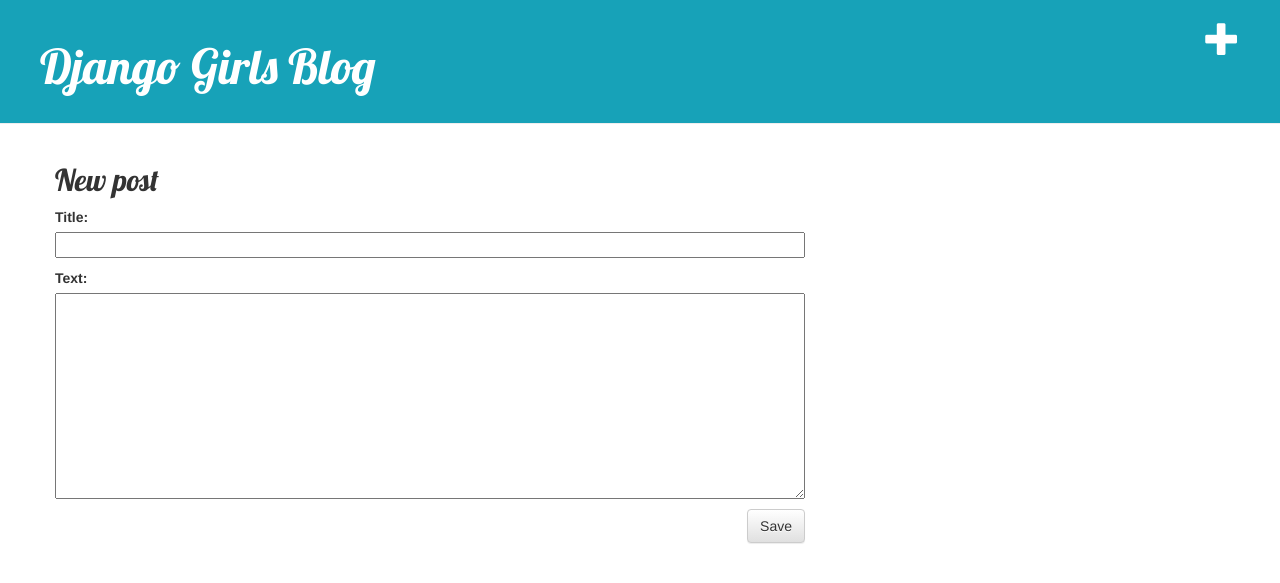
After one commit to jekapiotr99/aplikacje-int-22696-195ic, a Django app: page /post/new/ in a window 1280 px wide. The commit adds this page. Shown: the top 583 px of the page. Run offline with Django 3.2, Linux system fonts and the light colour scheme; some libraries are stand-ins or nearby versions.

Commit message:
form implemented

```diff
--- /dev/null
+++ b/blog/forms.py
@@ -0,0 +1,9 @@
+from django import forms
+
+from .models import Post
+
+class PostForm(forms.ModelForm):
+
+    class Meta:
+        model = Post
+        fields = ('title', 'text',)
--- a/blog/templates/blog/base.html
+++ b/blog/templates/blog/base.html
@@ -1,7 +1,7 @@
 {% load static %}
 <html>
     <head>
-        <title>Django Girls blog</title>
+        <title>Blog Piotr Jeka</title>
         <link rel="stylesheet" href="//maxcdn.bootstrapcdn.com/bootstrap/3.2.0/css/bootstrap.min.css">
         <link rel="stylesheet" href="//maxcdn.bootstrapcdn.com/bootstrap/3.2.0/css/bootstrap-theme.min.css">
         <link href='//fonts.googleapis.com/css?family=Lobster&subset=latin,latin-ext' rel='stylesheet' type='text/css'>
@@ -9,7 +9,8 @@
     </head>
     <body>
          <div class="page-header">
-        <h1><a href="/">Django Girls Blog</a></h1>
+             <a href="{% url 'post_new' %}" class="top-menu"><span class="glyphicon glyphicon-plus"></span></a>
+             <h1><a href="/">Django Girls Blog</a></h1>
     </div>
     <div class="content container">
         <div class="row">
--- /dev/null
+++ b/blog/templates/blog/post_edit.html
@@ -0,0 +1,9 @@
+{% extends 'blog/base.html' %}
+
+{% block content %}
+    <h2>New post</h2>
+    <form method="POST" class="post-form">{% csrf_token %}
+        {{ form.as_p }}
+        <button type="submit" class="save btn btn-default">Save</button>
+    </form>
+{% endblock %}
--- a/blog/templates/blog/post_list.html
+++ b/blog/templates/blog/post_list.html
@@ -1,4 +1,5 @@
 {% extends 'blog/base.html' %}
+
 {% block content %}
     {% for post in posts %}
         <div class="post">
--- a/blog/urls.py
+++ b/blog/urls.py
@@ -4,4 +4,5 @@
 urlpatterns = [
     path('', views.post_list, name='post_list'),
     path('post/<int:pk>/', views.post_detail, name='post_detail'),
+    path('post/new/', views.post_new, name='post_new'),
 ]
--- a/blog/views.py
+++ b/blog/views.py
@@ -2,6 +2,7 @@
 from django.utils import timezone
 from .models import Post
 from django.shortcuts import render, get_object_or_404
+from .forms import PostForm
 
 
 def post_list(request):
@@ -12,3 +13,8 @@
 def post_detail(request, pk):
     post = get_object_or_404(Post, pk=pk)
     return render(request, 'blog/post_detail.html', {'post': post})
+
+
+def post_new(request):
+    form = PostForm()
+    return render(request, 'blog/post_edit.html', {'form': form})
```
